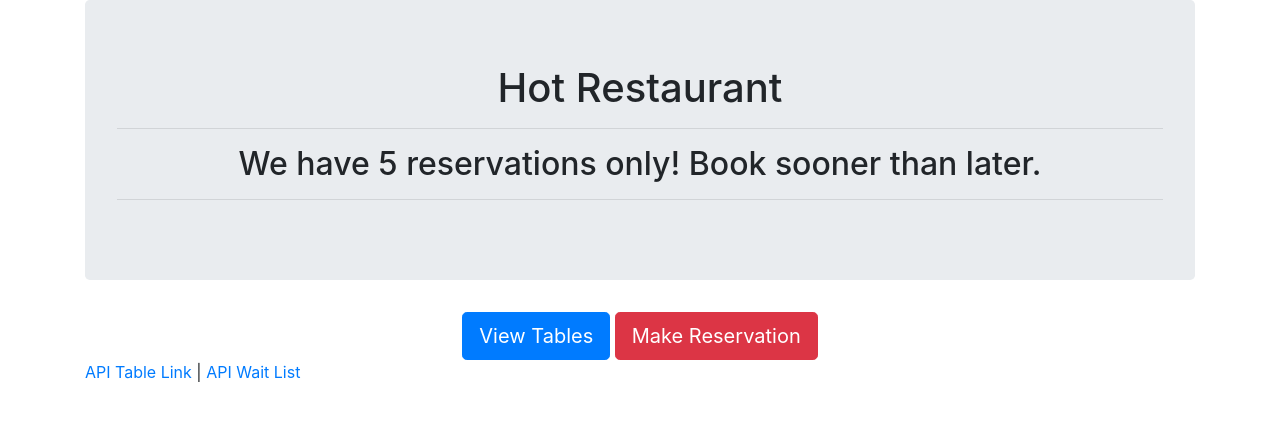
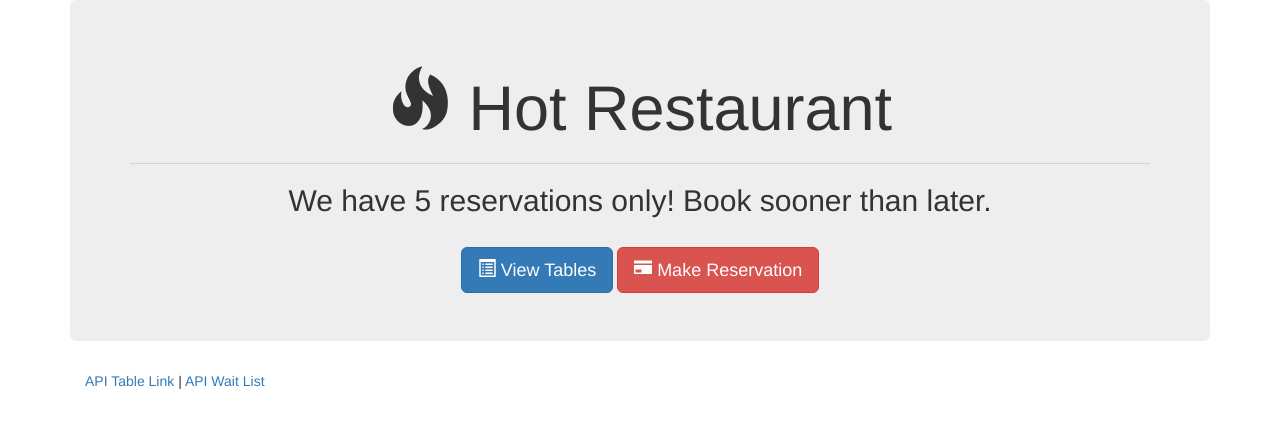
Before and after one commit to sangl003/Hot_Restaurant, a website: page index.html in a window 1280 px wide. Drawn offline with nearby package versions, Linux system fonts and the light colour scheme.

Commit message:
index updates

```diff
--- a/index.html
+++ b/index.html
@@ -5,10 +5,11 @@
   <meta charset="UTF-8">
   <title>Hotel Reservation - Express</title>
   <!-- Latest compiled and minified CSS & JS -->
-  <link rel="stylesheet" href="https://maxcdn.bootstrapcdn.com/bootstrap/4.0.0/css/bootstrap.min.css">
-  <link rel="stylesheet" href="https://stackpath.bootstrapcdn.com/font-awesome/4.7.0/css/font-awesome.min.css">
-  <script src="https://code.jquery.com/jquery.js"></script>
-  <script src="https://maxcdn.bootstrapcdn.com/bootstrap/4.0.0/js/bootstrap.min.js"></script>
+  <!-- Latest compiled and minified CSS & JS -->
+	<link rel="stylesheet" href="https://maxcdn.bootstrapcdn.com/bootstrap/3.3.6/css/bootstrap.min.css" integrity="sha384-1q8mTJOASx8j1Au+a5WDVnPi2lkFfwwEAa8hDDdjZlpLegxhjVME1fgjWPGmkzs7" crossorigin="anonymous">
+	<script src="https://code.jquery.com/jquery.js"></script>
+	<script src="https://maxcdn.bootstrapcdn.com/bootstrap/3.3.6/js/bootstrap.min.js" integrity="sha384-0mSbJDEHialfmuBBQP6A4Qrprq5OVfW37PRR3j5ELqxss1yVqOtnepnHVP9aJ7xS" crossorigin="anonymous"></script>
+
 
 </head>
 
@@ -19,15 +20,16 @@
       <h1 class="text-center"><span class="glyphicon glyphicon-fire"></span> Hot Restaurant</h1>
 			<hr>
       <h2 class ="text-center">We have 5 reservations only! Book sooner than later. </h2>
-      <hr>
-    </div>
-</div>
-<div class="text-center">
-  <a href="/tables.html"><button type="button" class="btn btn-lg btn-primary"><span class="glyphicon glyphicon-list-alt"></span> View Tables</button></a>
-  <a href="/reserve.html"><button type="button" class="btn btn-lg btn-danger"><span class="glyphicon glyphicon-credit-card"></span> Make Reservation</button></a>
+      <br>
+
+    <div class ="text-center">
+      <a href="/tables.html"><button type="button" class="btn btn-lg btn-primary"><span class="glyphicon glyphicon-list-alt"></span> View Tables</button></a>
+      <a href="/reserve.html"><button type="button" class="btn btn-lg btn-danger"><span class="glyphicon glyphicon-credit-card"></span> Make Reservation</button></a>
+     </div>
 </div>
 
-</div>
+
+
 <footer class="footer">
   <div class="container">
       <p><a href="/api/tables">API Table Link</a> | <a href="/api/waitlist">API Wait List</a></p>
```
Also changed, not shown: Tables.html (+8 -0 lines).
